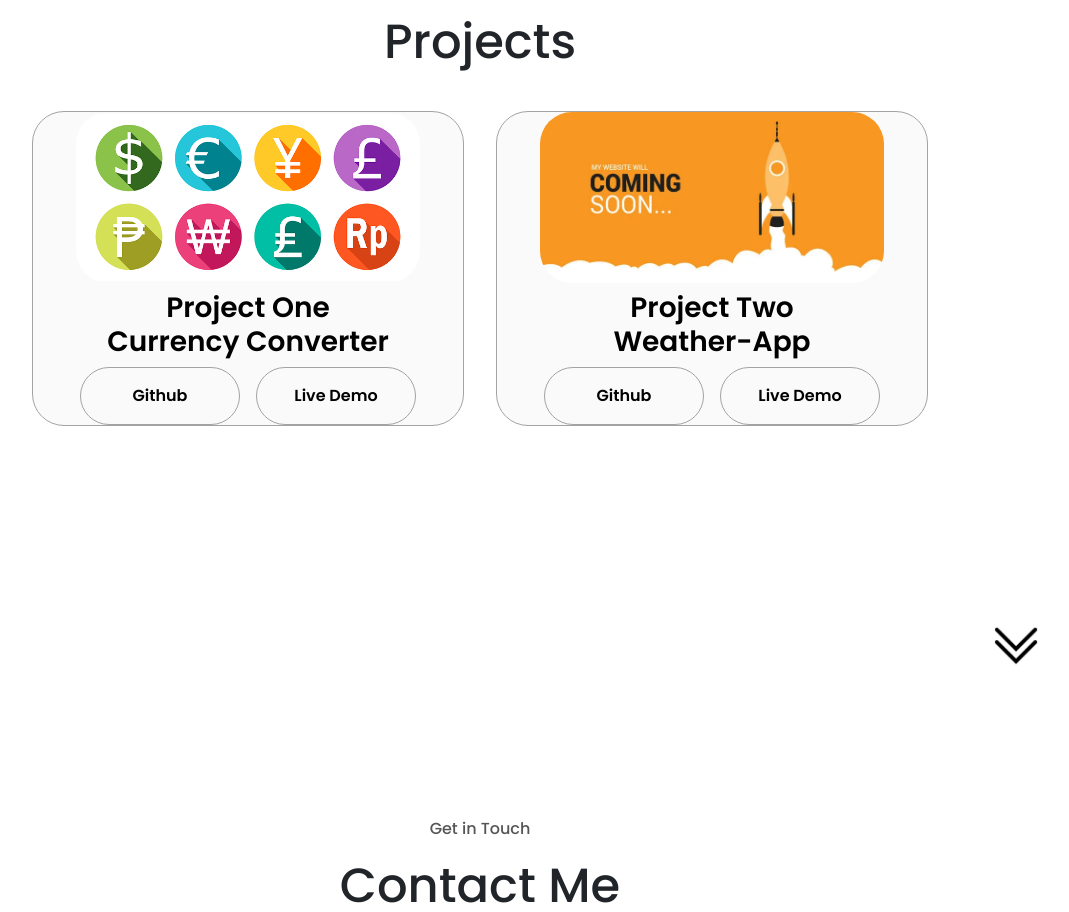
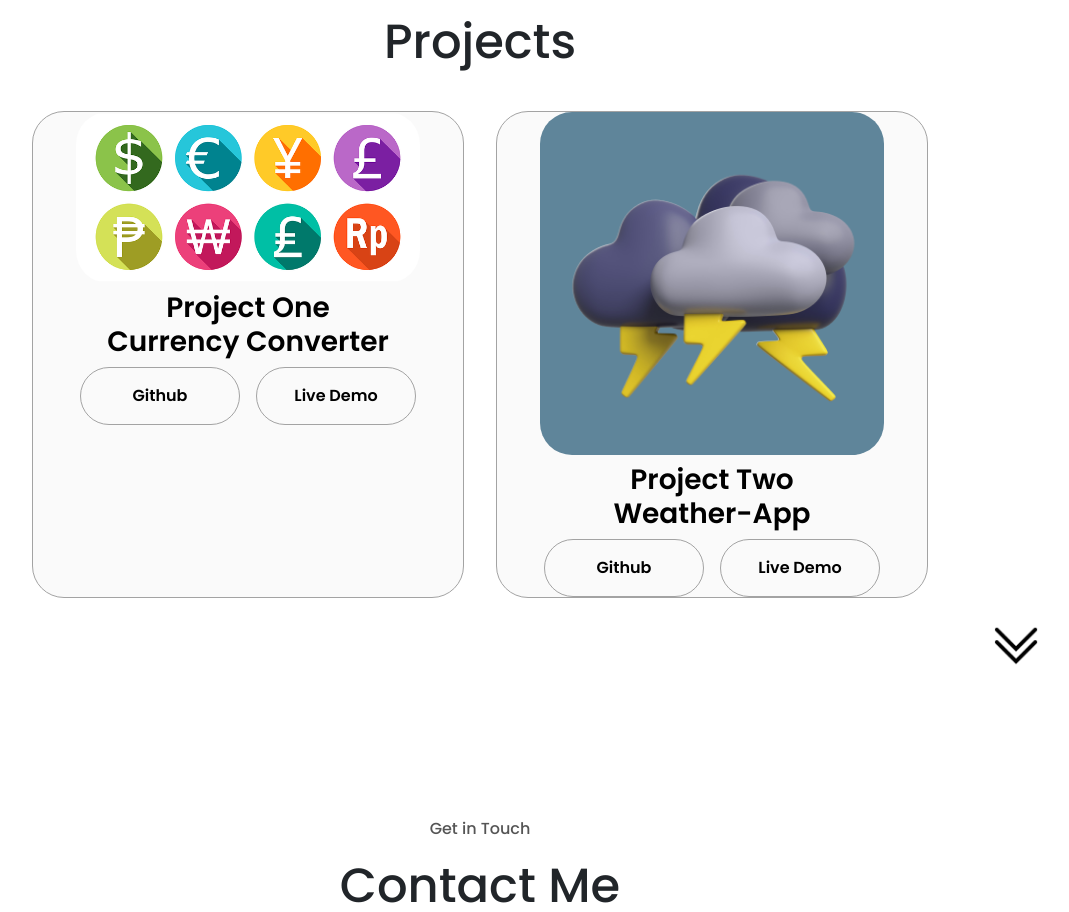
Before and after one commit to pankaj-1134/Portfolio, a plain HTML site: page index.html in a window 1280 px wide. Shown: the part 2491-3403 px from the top of the page, without its empty margins (160-1229 px from the left). Drawn offline with nearby package versions, Linux system fonts and the light colour scheme.

Commit message:
image update

```diff
--- a/index.html
+++ b/index.html
@@ -150,7 +150,7 @@
             </div>
             <div class="details-container color-container">
                 <div class="article-container">
-                    <img src="Asset/techlanding.webp" alt="Project 1" class="project-img">
+                    <img src="Asset/img1.jpg" alt="Project 1" class="project-img">
                 </div>
                 <h2 class="experience-sub-title project-title"> Project Two <br> Weather-App</h2>
                 <div class="btn-container">
```
Also changed, not shown: Asset/img1.jpg (added), Asset/techlanding.webp (deleted).
